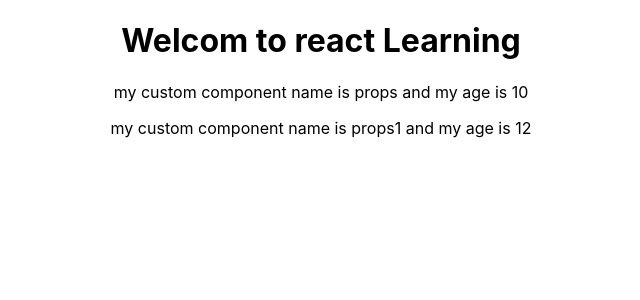
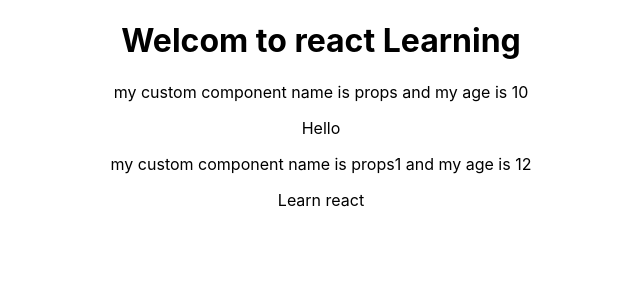
Before and after one commit to girish06/react, a React (Create React App) app in the folder rcg/: page / in a window 1280 px wide. Shown: the top 300 px of the page, without its empty margins (319-959 px from the left). Built offline with nearby package versions, Linux system fonts and the light colour scheme.

Commit message:
session-3-props children property

```diff
--- a/rcg/src/App.js
+++ b/rcg/src/App.js
@@ -7,8 +7,8 @@
     return (
       <div className="App">
            <h1>Welcom to react Learning</h1>
-           <Person name="props" age="10" />
-           <Person name="props1" age ="12"/>
+           <Person name="props" age="10">Hello</Person>
+           <Person name="props1" age ="12">Learn react</Person>
       </div>
     );
     // return React.createElement('div','null','h1','welcome to react learning')
--- a/rcg/src/Person/Person.js
+++ b/rcg/src/Person/Person.js
@@ -2,7 +2,12 @@
 
 
 const person = (props) => {
-  return <p>my custom component name is {props.name} and my age is {props.age}</p>
+  return (
+  <div>
+   <p>my custom component name is {props.name} and my age is {props.age}</p>
+   <p>{props.children}</p>
+   </div>
+  )
 };
 
 export default person;
```
Also changed, not shown: 1 other file (tests, documents, lock files or other folders).
